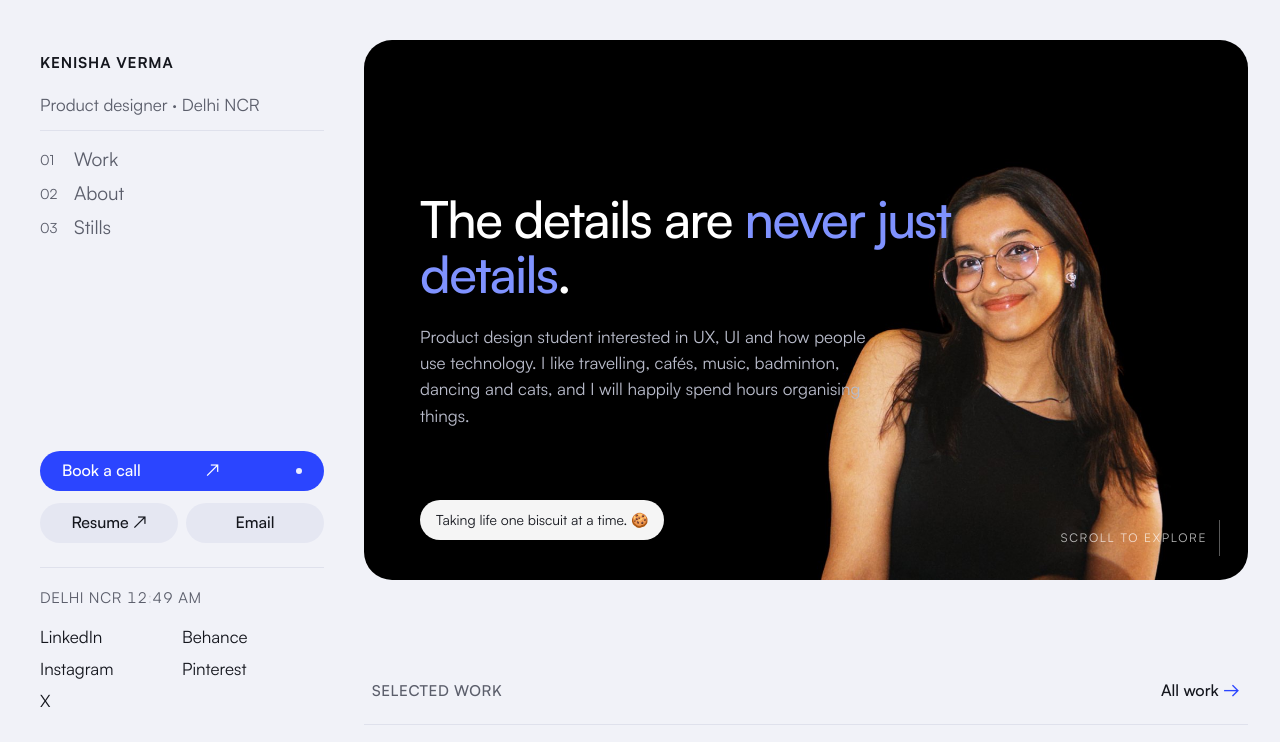
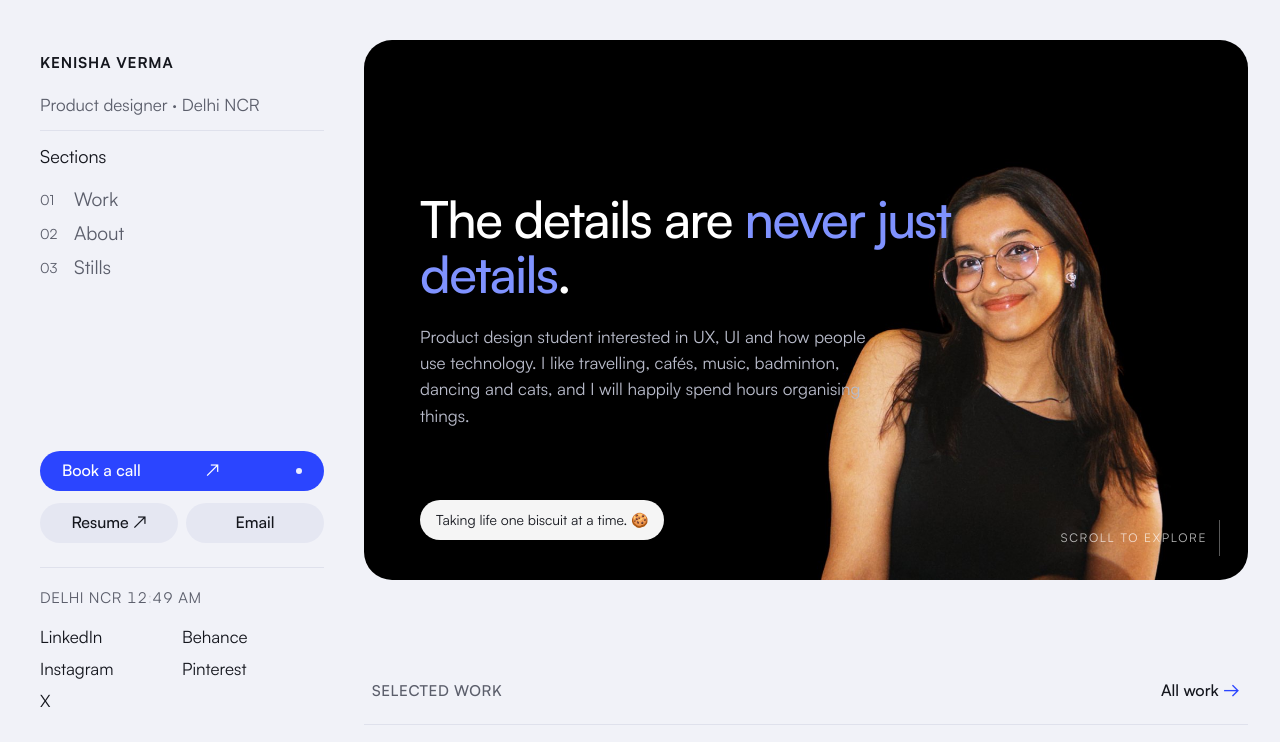
Before and after one commit to KaeV18/pportfolio, a Next.js app: page / in a window 1280 px wide. Shown: the top 742 px of the page. Built offline with nearby package versions, Linux system fonts and the light colour scheme.

Commit message:
Sidebar: flowing sections layout

```diff
--- a/src/components/Sidebar.tsx
+++ b/src/components/Sidebar.tsx
@@ -40,6 +40,7 @@ export default function Sidebar() {
         <div className="side-inner">
           <p className="side-intro rise" style={st(1)}>{site.role}</p>
           <div className="divider" />
+          <p className="side-label">Sections</p>
           <nav className="nav" aria-label="Sections">
             <ul>
               {site.nav.map((n, i) => (
```
